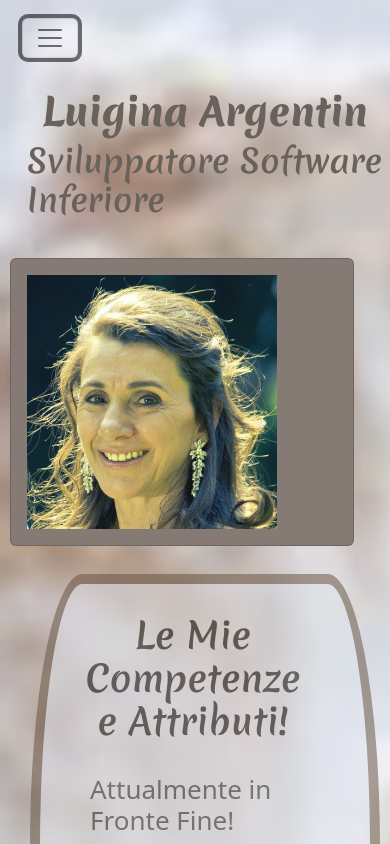
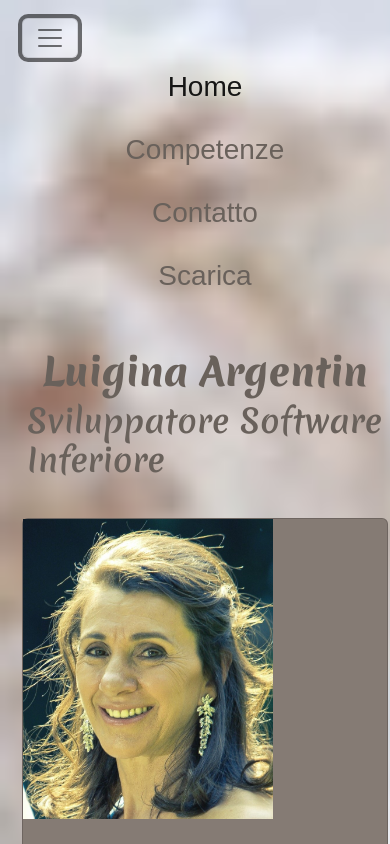
Before and after one commit to LuiginaA/curriculum-luigina-argentin, a plain HTML site: page competenze.html in a window 390 px wide. Both pictures are taken after a click on the button "Toggle navigation". Shown: the top 844 px of the page. Drawn offline with nearby package versions, Linux system fonts and the light colour scheme; a web font is replaced by a local one.

Commit message:
Fix Navbar collapse toggle

```diff
--- a/competenze.html
+++ b/competenze.html
@@ -17,17 +17,18 @@
 
         <!-------------------- navbar -------------------->
 
-        <header class="container-flex">
+        <header>
             <nav class="navbar navbar-expand-lg navbar-bg-color">
                 <div class="container-fluid">
-                    <button class="navbar-toggler" type="button" data-bs-toggle="collapse" data-bs-target="#navbarNav"
-                        aria-controls="navbarNav" aria-expanded="false" aria-label="Toggle navigation">
+                    <button class="navbar-toggler" type="button" data-bs-toggle="collapse"
+                        data-bs-target="#navbarTogglerDemo01" aria-controls="navbarTogglerDemo01" aria-expanded="false"
+                        aria-label="Toggle navigation">
                         <span class="navbar-toggler-icon"></span>
                     </button>
-                    <div class="collapse navbar-collapse" id="collapsibleNavbar">
-                        <ul class="navbar-nav text-right">
+                    <div class="collapse navbar-collapse" id="navbarTogglerDemo01">
+                        <ul class="navbar-nav me-auto mb-2 mb-lg-0">
                             <li class="nav-item">
-                                <a class="nav-link" href="index.html">Home</a>
+                                <a class="nav-link active" aria-current="page" href="index.html">Home</a>
                             </li>
                             <li class="nav-item">
                                 <a class="nav-link" href="competenze.html">Competenze</a>
@@ -44,14 +45,15 @@
                         <h1>Luigina Argentin</h1>
                         <h2>Sviluppatore Software Inferiore</h2>
                     </div>
-                </div>
-                <div class="card p-3" style="width: 21.5rem; height: 18rem;">
-                    <a class="profile-logo" href="../assets/images"></a>
+                    <div class="card" style="width: 550px; height: 350px;">
+                        <a class="navbar-brand profile-logo" href="../assets/images"></a>
+                    </div>
                 </div>
             </nav>
         </header>
 
         <!-------------------- My Skills and Attributes -------------------->
+
         <section>
             <div class="border-frame">
                 <div class="skill-section-title">
```
